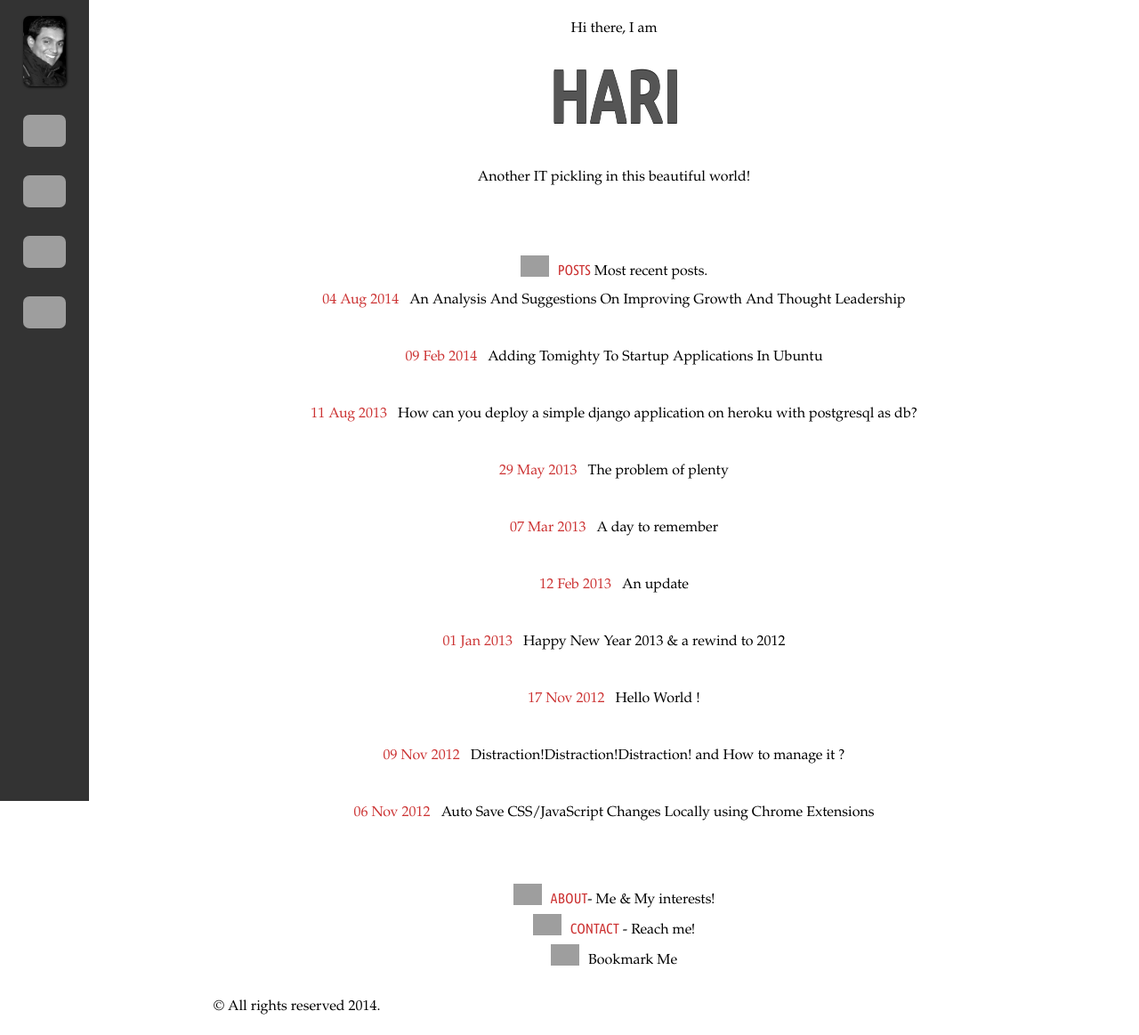
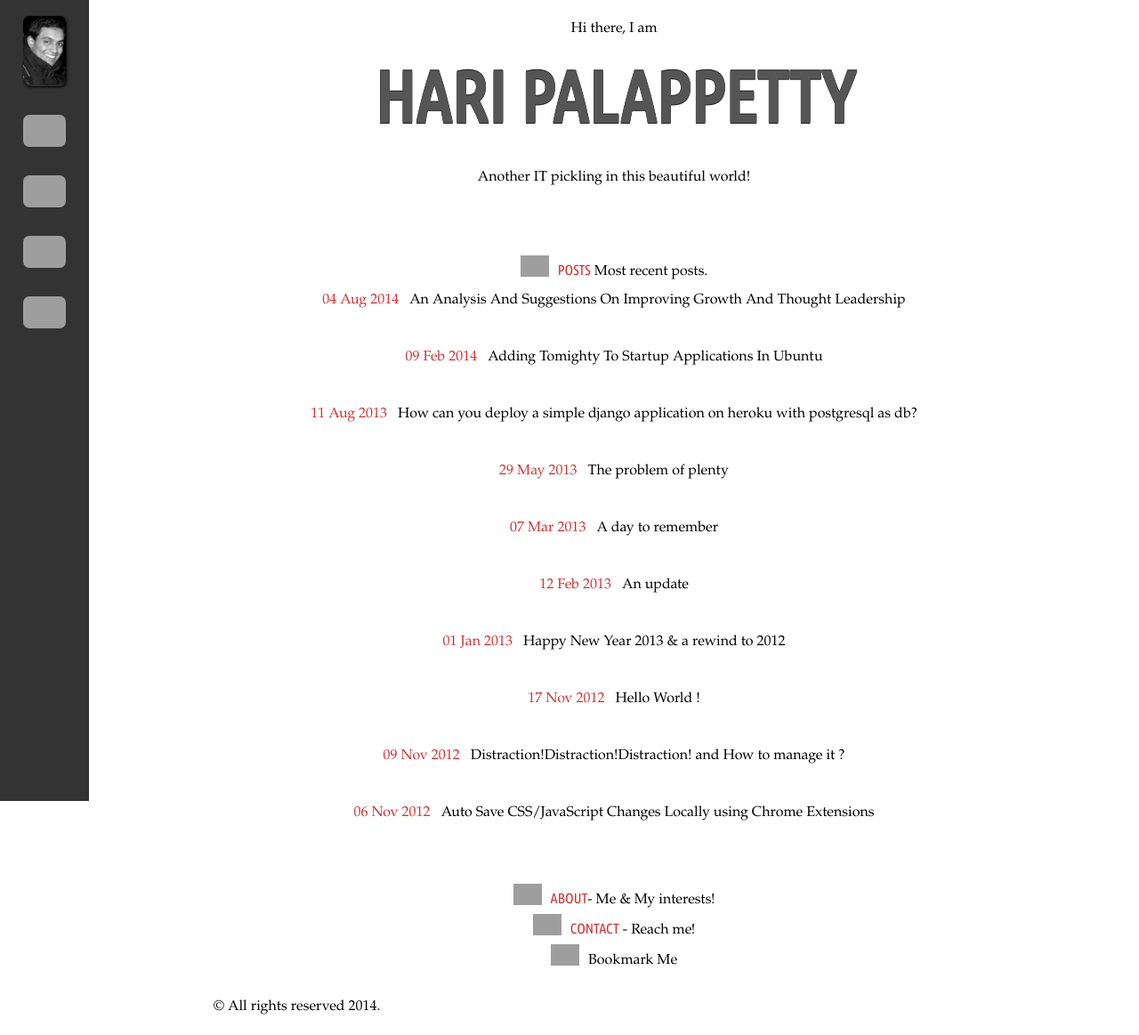
Before and after one commit to hpalappetty/silkyprogrammer.github.com, a Jekyll site: the page built from index.html, in a window 1280 px wide, cut to the strip 0-1163 px from the top of the page. Shown: the whole strip at 89% size. Built offline with Jekyll 4.4.1, drawn with Linux system fonts in a browser that asks for light colours; some web fonts are replaced; grey boxes are pictures that could not be loaded.

Commit message:
Change in first page

```diff
--- a/index.html
+++ b/index.html
@@ -6,7 +6,7 @@ title: Hari's Online World
 
     <div id="me">
         <p class="text">Hi there, I am</p>
-        <h1 class="title"> Hari </h1>
+        <h1 class="title"> Hari Palappetty</h1>
         <p class="text">Another IT pickling in this beautiful world!</p>
     </div> <!-- #me -->
 
```
